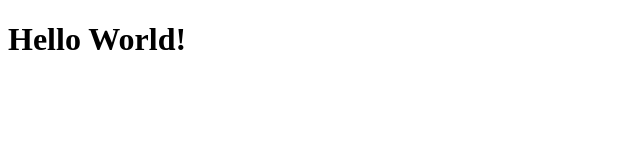
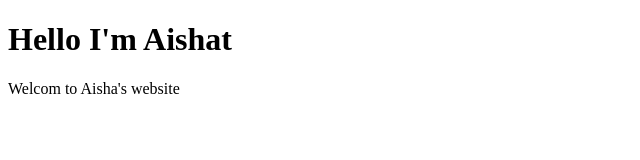
Before and after one commit to Aishat452/100DaysOfCode, a plain HTML site: page jsday5.html in a window 1280 px wide. Shown: the whole page, without its empty margins (0-640 px from the left). Drawn offline with Linux system fonts and the light colour scheme.

Commit message:
Query selectors

```diff
--- a/jsday5.html
+++ b/jsday5.html
@@ -1,13 +1,18 @@
 <!DOCTYPE html>
 <html lang="en">
+
 <head>
     <meta charset="UTF-8">
     <meta http-equiv="X-UA-Compatible" content="IE=edge">
     <meta name="viewport" content="width=device-width, initial-scale=1.0">
     <title>Document</title>
 </head>
+
 <body>
-    <h1>Hello World!</h1>
-    <p></p>
+    <h1 id="head">Hello World!</h1>
+    <p class="para">Lorem ipsum dolor sit amet consectetur, adipisicing elit. Fuga saepe nulla totam ipsa optio? Odio sequi vitae id rem eos.</p>
+
+    <script src="jsday5.js"></script>
 </body>
+
 </html>
--- a/jsday5.js
+++ b/jsday5.js
@@ -2,14 +2,23 @@
 
 // 1. Select the <h1> element by "drilling into the DOM" and
 //    save it in a variable with a name of your choice
+
+let myDoc = document.body.children[0];
+
 // 2. Use the variable from (1) and get access to the "parent"
 //    element of the stored <h1> element (i.e. to the <body> element)
+myDoc = document.body;
 //    BONUS: Try using the variable from (1) to get access to the
 //    sibling element (i.e. the <p> element next to the <h1> element)
+myDoc = document.body.children[1];
 // 3. Select the <h1> element with getElementById and store in
 //    the same or a new variable (up to you)
+let myNewDoc = document.getElementById('head').innerHTML = 'Hello I\'m Aishat';
 // 4. Select the second <p> element with querySelector (you might
 //    need to add something in the HTML code, e.g. a class)
 //    and store it in a new variable with a name of your choice
+let pQuery = document.querySelector('.para').innerText = 'Welcom to Aisha\'s website';
 // 5. BONUS TASK: Try changing the text content of the <p> element
 //    you selected in (4) and set it to any other text of your choice
+
+console.log(myNewDoc);
```
